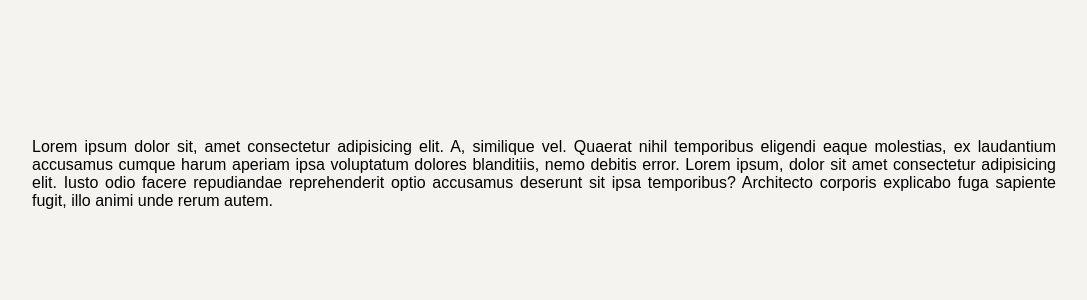
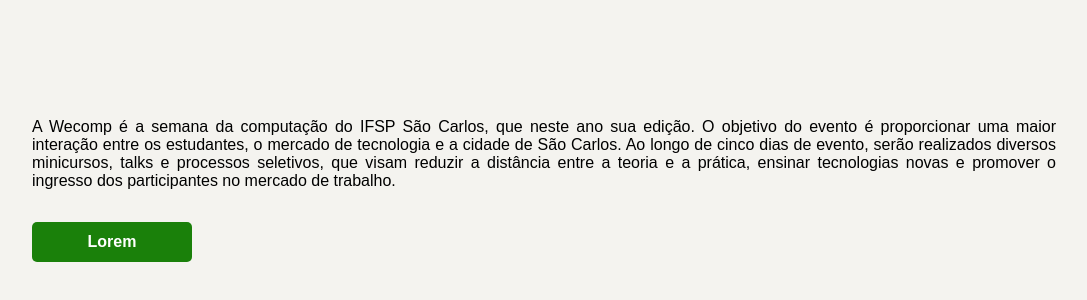
Before and after one commit to pet-ads/web-toolkit, a React (Vite) app: page / in a window 1280 px wide. Shown: the part 226-526 px from the top of the page, without its empty margins (96-1183 px from the left). Built offline with nearby package versions, Linux system fonts and the light colour scheme.

Commit message:
feat: create dto directory to centrilazed imports of components

```diff
--- a/src/App.tsx
+++ b/src/App.tsx
@@ -1,11 +1,22 @@
-import Text from "./components/Text"
+// Components
+import { Text,RedirectButton } from "./dto";
 
 function App() {
-
-  return (<>
-    <Text>Lorem ipsum dolor sit, amet consectetur adipisicing elit. A, similique vel. Quaerat nihil temporibus eligendi eaque molestias, ex laudantium accusamus cumque harum aperiam ipsa voluptatum dolores blanditiis, nemo debitis error. Lorem ipsum, dolor sit amet consectetur adipisicing elit. Iusto odio facere repudiandae reprehenderit optio accusamus deserunt sit ipsa temporibus? Architecto corporis explicabo fuga sapiente fugit, illo animi unde rerum autem.</Text>
-  </>
-  )
+  return (
+    <>
+      <Text
+        children={
+          "A Wecomp é a semana da computação do IFSP São Carlos, que neste ano sua edição. O objetivo do evento é proporcionar uma maior interação entre os estudantes, o mercado de tecnologia e a cidade de São Carlos. Ao longo de cinco dias de evento, serão realizados diversos minicursos, talks e processos seletivos, que visam reduzir a distância entre a teoria e a prática, ensinar tecnologias novas e promover o ingresso dos participantes no mercado de trabalho."
+        }
+      />
+      <RedirectButton
+        link={
+          "https://github.com/pet-ads/wecomp-new/blob/main/src/components/sections/Supporters/index.tsx"
+        }
+        children={"Lorem"}
+      />
+    </>
+  );
 }
 
-export default App
+export default App;
--- /dev/null
+++ b/src/dto/index.ts
@@ -0,0 +1,2 @@
+export { default as Text } from "../components/Text";
+export { default as RedirectButton } from "../components/LinkButton";
```
